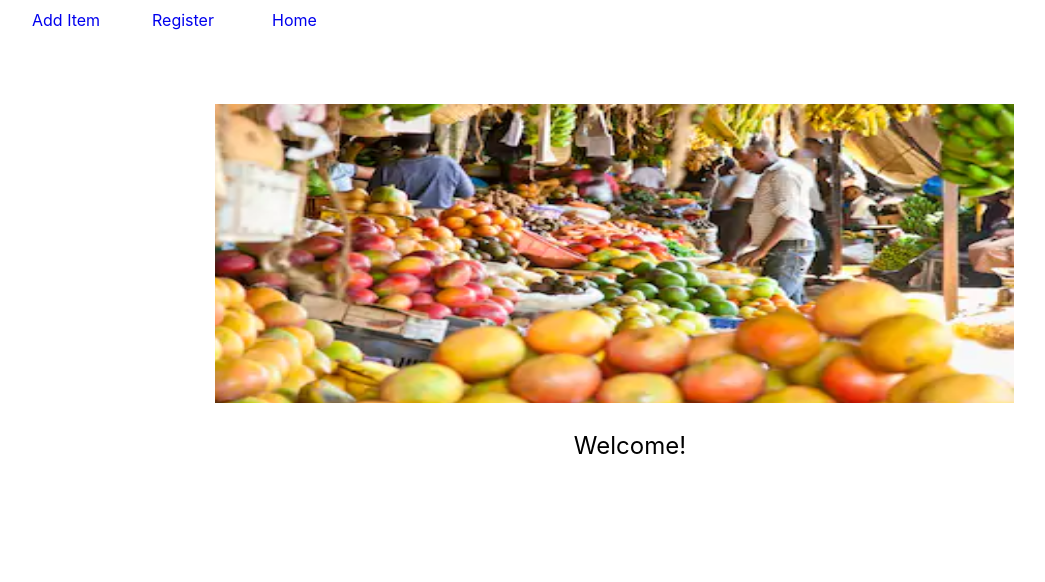
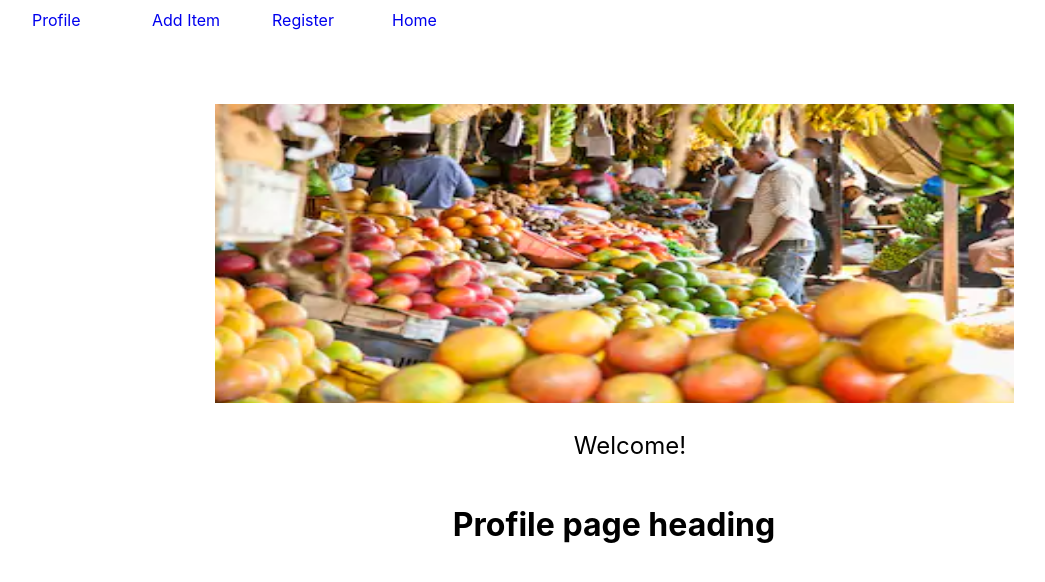
Before and after one commit to Build-Week-AfricanMarketPlace1/front-end, a React (Create React App) app in the folder marketplace/: page /profile in a window 1280 px wide. Shown: the top 582 px of the page, without its empty margins (26-1071 px from the left). Built offline with nearby package versions, Linux system fonts and the light colour scheme; sample sign-in values are in the browser's storage.

Commit message:
private route added. working on getting register and login to work

```diff
--- a/marketplace/src/App.js
+++ b/marketplace/src/App.js
@@ -7,7 +7,9 @@ import SignUp from './components/SignUp';
 import Login from './components/Login';
 import AddItem from './components/AddItem';
 import Data from './components/Data';
+import Profile from './components/Profile'
 // routing
+import PrivateRoute from './components/PrivateRoute'
 import { BrowserRouter as Router, Link,  Route, Switch } from 'react-router-dom';
 import Image from './africanmarketplace.png';
 
@@ -35,6 +37,7 @@ function App(props) {
         <StyledLink to="/">Home</StyledLink>
         <StyledLink to="/SignUp">Register</StyledLink>
         <StyledLink to="/additem">Add Item</StyledLink>
+        <StyledLink to="/profile">Profile</StyledLink>
         </nav>
       </div>
         <div className= "image">
@@ -47,6 +50,7 @@ function App(props) {
           <Route exact path="/" component={Login} />
           <Route exact path="/SignUp" component={SignUp} />
           <Route exact path="/additem" component={AddItem}/>
+          <PrivateRoute path="/profile" component={Profile}/>
         </Switch>
       </Router>
 
--- a/marketplace/src/components/Login.js
+++ b/marketplace/src/components/Login.js
@@ -1,6 +1,7 @@
 import React, { useState, useEffect } from "react";
 import * as yup from "yup";
 import axios from "axios";
+import { baseURL } from '../api/axiosWithAuth'
 import { Link } from "react-router-dom";
 
 
@@ -46,7 +47,7 @@ export default function SignIn() {
     console.log("form submitted!");
 
     axios
-      .post("https://reqres.in/api/users", formState)
+      .post(`${baseURL}auth/login`, formState)
       .then((res) => {
         console.log("success!", res.data);
 
--- /dev/null
+++ b/marketplace/src/components/PrivateRoute.js
@@ -0,0 +1,22 @@
+import React from 'react'
+import { Route, Redirect } from 'react-router-dom'
+
+const isAuthenticated = () => {
+    return localStorage.getItem('login-token') !== null;
+}
+
+const PrivateRoute = ({ component: Conponent, ...props }) => {
+    console.log("Private Route Props",props)
+    return(
+        <Route
+        {...props}
+        render={() => {
+            if(isAuthenticated()) {
+                return <Conponent {...props} />;
+            }
+            return <Redirect to='/' />
+        }}
+        />
+    )
+}
+export default PrivateRoute
```
